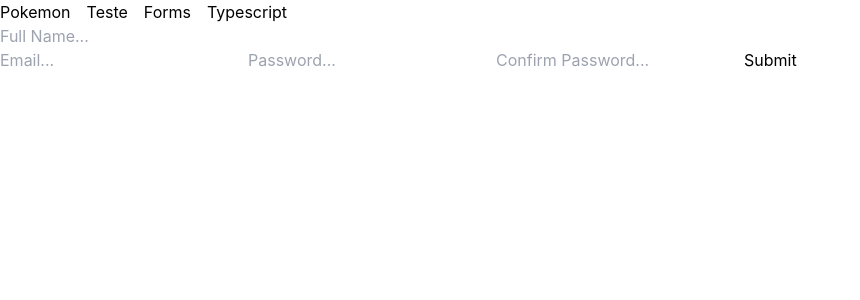
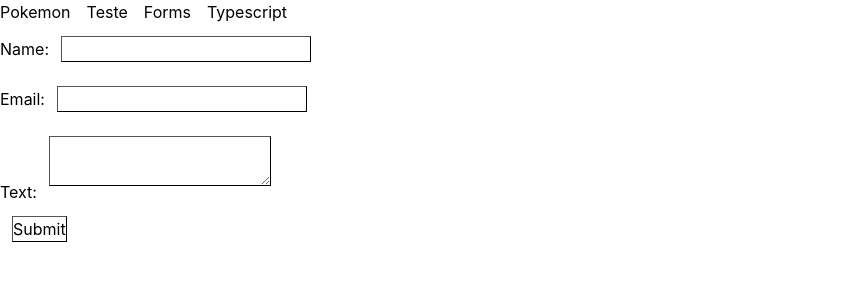
Before and after one commit to SamuelCB92/reusable-learning-project, a React (Create React App) app: page / in a window 1280 px wide. Shown: the top 300 px of the page, without its empty margins (0-860 px from the left). Built offline with nearby package versions, Linux system fonts and the light colour scheme.

Commit message:
Basic forms stuff, html and react

```diff
--- /dev/null
+++ b/src/components/apps/FormsApp/FormsApp.css
@@ -0,0 +1,13 @@
+.input-regular{
+  margin: 12px;
+  border-width:thin;
+  border-style: outset;
+  border-color: black;
+}
+
+.input-text{
+  margin: 12px;
+  border-width:thin;
+  border-style: outset;
+  border-color: black;
+}
--- a/src/components/apps/FormsApp/FormsApp.js
+++ b/src/components/apps/FormsApp/FormsApp.js
@@ -1,47 +1,103 @@
-import { useForm } from "react-hook-form";
-import { yupResolver } from "@hookform/resolvers/yup";
-import * as yup from "yup";
+import { useState } from "react";
+import "./FormsApp.css";
 
-const Form = () => {
-  const schema = yup.object().shape({
-    fullName: yup.string().required(),
-    email: yup.string().email().required(),
-    password: yup.string().min(4).max(20).required(),
-    confirmpassword: yup
-      .string()
-      .oneOf([yup.ref("password")], "Passwords must match")
-      .required(),
+export default function Form() {
+  const [success, setSuccess] = useState("");
+  const [error, setError] = useState("");
+  const [userContact, setUserContact] = useState({
+    username: "",
+    email: "",
+    text: "",
   });
 
-  const {
-    register,
-    handleSubmit,
-    formState: { errors },
-  } = useForm({
-    resolver: yupResolver(schema),
-  });
+  function handleSubmit(event) {
+    event.preventDefault();
+    const email = userContact.email;
+    const username = userContact.username;
+    if (email && !email.includes("@")) {
+      setError("Invalid email format");
+      setSuccess("");
+      return;
+    }
+    if (username.trim() === "") {
+      setError("You need a username!");
+      setSuccess("");
+      return;
+    }
 
-  const onSubmit = (data) => {
-    console.log(data);
-  };
+    setError("");
+    setSuccess("Form submitted!");
+    setUserContact({
+      username: "",
+      email: "",
+      text: "",
+    });
+  }
+
   return (
-    <form onSubmit={handleSubmit(onSubmit)}>
-      <input type="text" placeholder="Full Name..." {...register("fullName")} />
-      <p>{errors.fullName?.message}</p>
-      <input type="text" placeholder="Email..." {...register("email")} />
-      <input
-        type="password"
-        placeholder="Password..."
-        {...register("password")}
-      />
-      <input
-        type="password"
-        placeholder="Confirm Password..."
-        {...register("confirmpassword")}
-      />
-      <input type="submit" />
+    <form onSubmit={handleSubmit} noValidate>
+      {success && <div style={{ color: "green" }}>{success}</div>}
+      <div>
+        <label>Name:</label>
+        <input
+          className="input-regular"
+          required
+          name="username"
+          type="text"
+          value={userContact.username || ""}
+          onChange={(e) =>
+            setUserContact({
+              ...userContact,
+              username: e.target.value,
+            })
+          }
+        ></input>
+      </div>
+
+      <div>
+        <label>Email:</label>
+        <input
+          className="input-regular"
+          required
+          name="email"
+          type="email"
+          value={userContact.email || ""}
+          onChange={(e) =>
+            setUserContact({
+              ...userContact,
+              email: e.target.value,
+            })
+          }
+        ></input>
+      </div>
+      {error && <div style={{ color: "red" }}>{error}</div>}
+
+      <div>
+        <label>Text:</label>
+        <textarea
+          className="input-text"
+          name="text"
+          value={userContact.text || ""}
+          onChange={(e) =>
+            setUserContact({
+              ...userContact,
+              text: e.target.value,
+            })
+          }
+        ></textarea>
+      </div>
+      <button className="input-regular" type="submit">
+        Submit
+      </button>
     </form>
   );
-};
+}
 
-export default Form;
+/*
+Task: Build a contact form with validation. It should have:
+Name, email, message fields
+Client-side validation (required fields, email format)
+Success/error messages
+Form submission handling
+Go build it. Come back when you're stuck or done.
+I won't guide you step-by-step. You know the concepts - now practice them.*/
--- /dev/null
+++ b/src/components/apps/FormsApp/index.html
@@ -0,0 +1,50 @@
+<!DOCTYPE html>
+<html>
+  <head>
+    <title>Forms test</title>
+  </head>
+  <body>
+
+    <form method="post" action="https://httpbin.org/post">
+
+      <div>
+        <label for="fname">first name:</label>
+        <input type="text" id="fname" name="fname" placeholder="Ex: Bundonildo" required>
+      </div>
+
+      <br>
+
+      <div>
+        <label for="lname">last name:</label>
+        <input type="text" id="lname" name="lname" placeholder="Ex: Bundinha" required>
+     </div>
+
+     <br>
+
+     <div>
+      <label for="email">email:</label>
+      <input type="email" id="email" name="email" placeholder="email@email.com " required>
+     </div>
+
+           <br>
+
+           <div>
+            <label for="text-area">text:</label>
+            <textarea id="text-area" name="text-area"></textarea>
+                 </div>
+
+                 <br>
+
+                 <div>
+                  <input type="submit" value="Submit Form">
+                 </div>
+
+     <br>
+
+     <div>
+      <input type="reset" value="Reset Form">
+     </div>
+    </form>
+
+  </body>
+</html>
```
